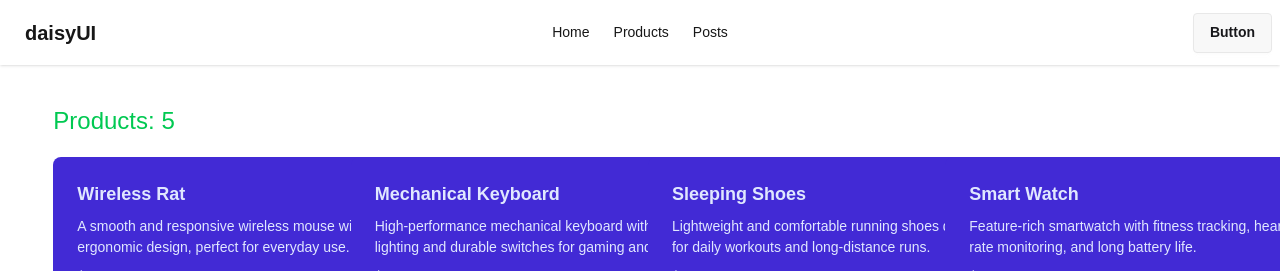
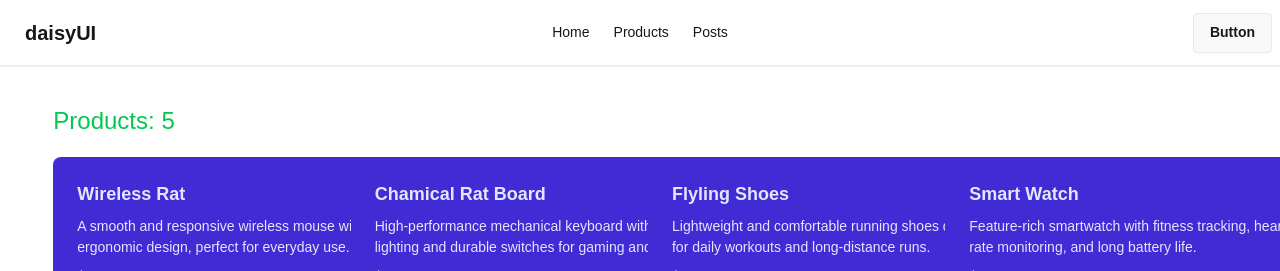
Before and after one commit to sabbirRashed/Nextjs-Authentication, a Next.js app: page /products in a window 1280 px wide. Shown: the top 271 px of the page. Built offline with nearby package versions, Linux system fonts and the light colour scheme; data requests are answered from the project's data file.

Commit message:
practiced force-cache, no-store & revalidate

```diff
--- a/db.json
+++ b/db.json
@@ -13,7 +13,7 @@
         },
         {
             "id": 2,
-            "name": "Mechanical Keyboard",
+            "name": "Chamical Rat Board",
             "category": "electronics",
             "price": 3500,
             "stock": 15,
@@ -24,7 +24,7 @@
         },
         {
             "id": 3,
-            "name": "Sleeping Shoes",
+            "name": "Flyling Shoes",
             "category": "fashion",
             "price": 2800,
             "stock": 30,
--- a/src/app/products/page.jsx
+++ b/src/app/products/page.jsx
@@ -2,7 +2,9 @@ import ProductCard from "@/components/productCard";
 
 
 const getProducts = async () => {
-    const res = await fetch("http://localhost:5000/products", {cache: "force-cache"});
+    // const res = await fetch("http://localhost:5000/products", {cache: "force-cache"});
+    // const res = await fetch("http://localhost:5000/products", {cache: "no-store"});
+    const res = await fetch("http://localhost:5000/products", {next: {revalidate: 10}});
     return res.json();
 }
 
```
